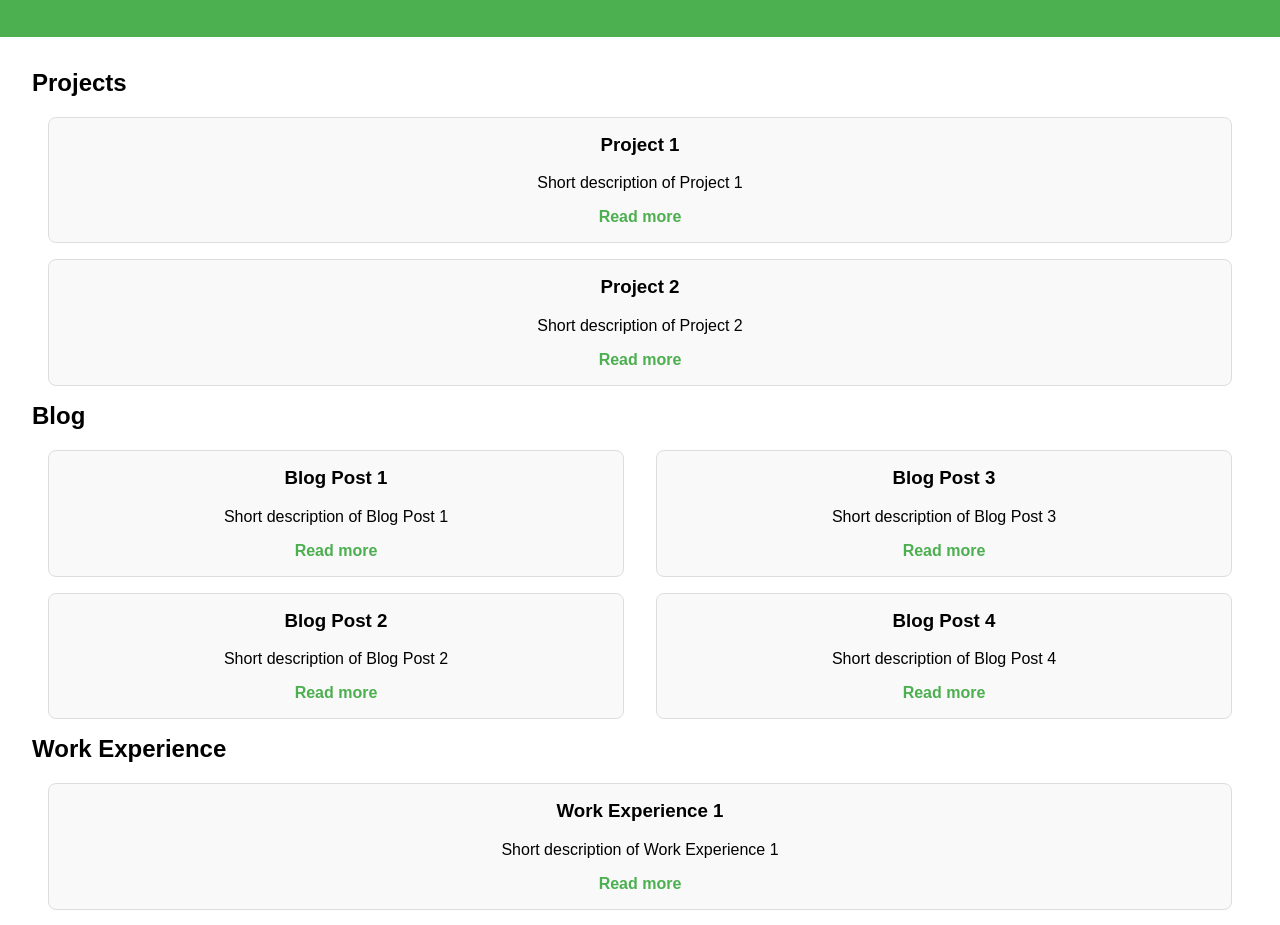
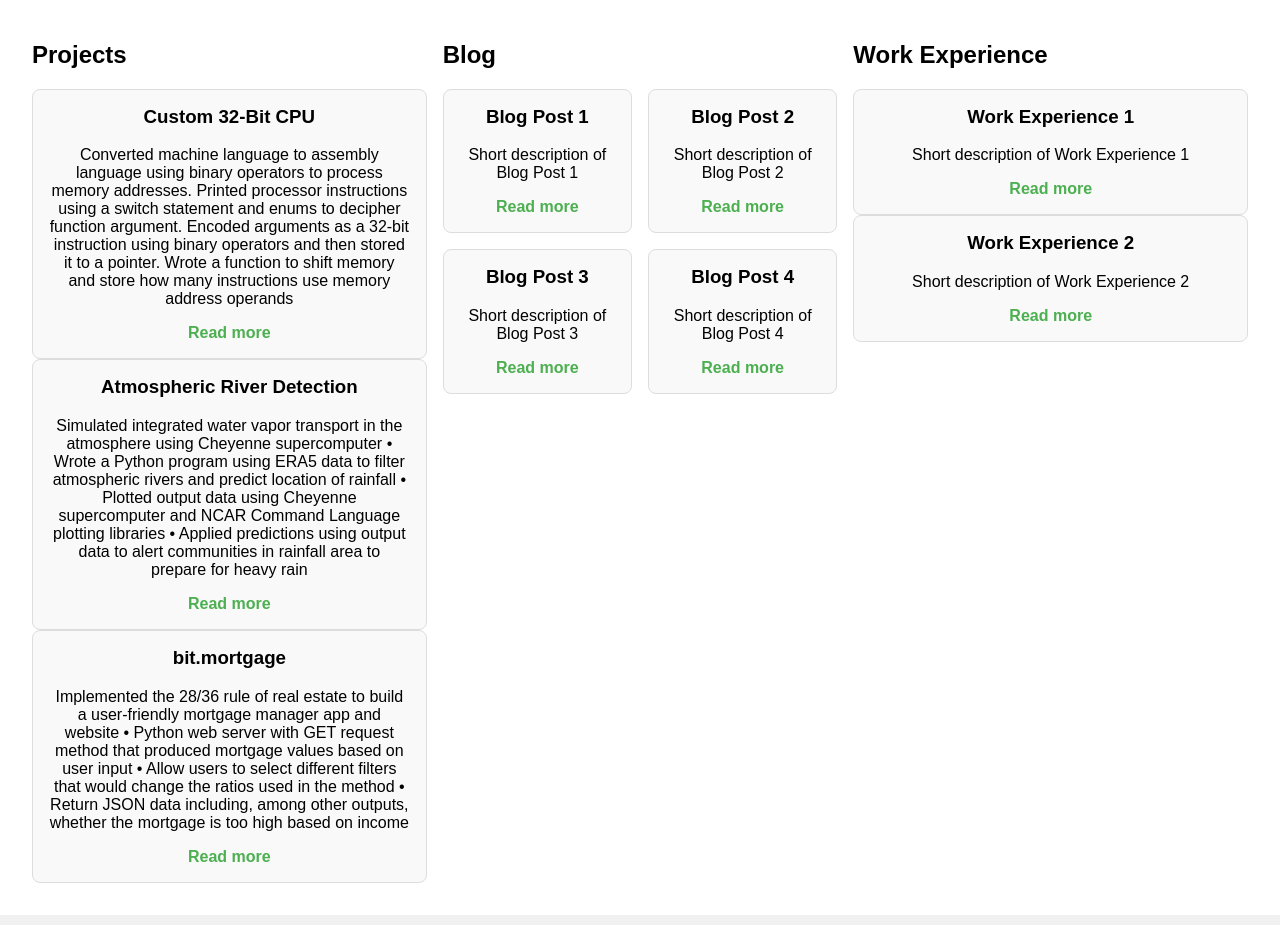
Before and after one commit to bnewman6/portfolio, a plain HTML site: page src/index.html in a window 1280 px wide. Shown: the part 155-1080 px from the top of the page. Drawn offline with Linux system fonts and the light colour scheme.

Commit message:
yooo looks cool NOT

```diff
--- a/src/index.html
+++ b/src/index.html
@@ -7,32 +7,43 @@
     <link rel="stylesheet" href="styles.css">
 </head>
 <body>
+    <div class="wrapper">
         <header>
             <h1>Your Name</h1>
             <h2>Subtitle</h2>
         </header>
         <main>
-        <section id="projects">
+            <div class="columns">
+                <section id="projects" class="column">
                     <h2>Projects</h2>
-            <div class="columns">
-                <div class="column">
                     <div class="card">
-                        <h3>Project 1</h3>
-                        <p>Short description of Project 1</p>
+                        <h3>Custom 32-Bit CPU</h3>
+                        <p>Converted machine language to assembly language using binary operators to process memory addresses.
+                            Printed processor instructions using a switch statement and enums to decipher function argument.
+                            Encoded arguments as a 32-bit instruction using binary operators and then stored it to a pointer.
+                            Wrote a function to shift memory and store how many instructions use memory address operands</p>
                         <a href="#">Read more</a>
                     </div>
                     <div class="card">
-                        <h3>Project 2</h3>
-                        <p>Short description of Project 2</p>
+                        <h3>Atmospheric River Detection</h3>
+                        <p>Simulated integrated water vapor transport in the atmosphere using Cheyenne supercomputer
+                            • Wrote a Python program using ERA5 data to filter atmospheric rivers and predict location of rainfall
+                            • Plotted output data using Cheyenne supercomputer and NCAR Command Language plotting libraries
+                            • Applied predictions using output data to alert communities in rainfall area to prepare for heavy rain</p>
                         <a href="#">Read more</a>
                     </div>
-                </div>
+                    <div class="card">
+                        <h3>bit.mortgage</h3>
+                        <p>Implemented the 28/36 rule of real estate to build a user-friendly mortgage manager app and website
+                            • Python web server with GET request method that produced mortgage values based on user input
+                            • Allow users to select different filters that would change the ratios used in the method
+                            • Return JSON data including, among other outputs, whether the mortgage is too high based on income</p>
+                        <a href="#">Read more</a>
                     </div>
                 </section>
-        <section id="blog">
+                <section id="blog" class="column">
                     <h2>Blog</h2>
-            <div class="columns">
-                <div class="column">
+                    <div class="blog-container">
                         <div class="card">
                             <h3>Blog Post 1</h3>
                             <p>Short description of Blog Post 1</p>
@@ -43,8 +54,6 @@
                             <p>Short description of Blog Post 2</p>
                             <a href="#">Read more</a>
                         </div>
-                </div>
-                <div class="column">
                         <div class="card">
                             <h3>Blog Post 3</h3>
                             <p>Short description of Blog Post 3</p>
@@ -56,12 +65,9 @@
                             <a href="#">Read more</a>
                         </div>
                     </div>
-            </div>
                 </section>
-        <section id="work-experience">
+                <section id="work-experience" class="column">
                     <h2>Work Experience</h2>
-            <div class="columns">
-                <div class="column">
                     <div class="card">
                         <h3>Work Experience 1</h3>
                         <p>Short description of Work Experience 1</p>
@@ -72,12 +78,12 @@
                         <p>Short description of Work Experience 2</p>
                         <a href="#">Read more</a>
                     </div>
+                </section>
             </div>
-            </div>
-        </section>
         </main>
         <footer>
             <a href="#">View my resume</a>
         </footer>
+    </div>
 </body>
 </html>
--- a/src/styles.css
+++ b/src/styles.css
@@ -1,33 +1,46 @@
+html, body {
+    height: 100%;
+    margin: 0;
+}
+
 body {
     font-family: Arial, sans-serif;
-    margin: 0;
-    padding: 0;
-    box-sizing: border-box;
+    display: flex;
+    flex-direction: column;
+}
+
+.wrapper {
+    display: flex;
+    flex-direction: column;
+    min-height: 100vh;
 }
 
 header {
     background-color: #4CAF50;
     color: white;
-    padding: 2em 0;
+    padding: 0.5em 0;
     text-align: center;
 }
 
 main {
+    flex: 1;
     padding: 2em;
-}
-
-h2 {
-    margin-top: 0;
 }
 
 .columns {
     display: flex;
     justify-content: space-between;
+    gap: 1em;
 }
 
 .column {
     flex: 1;
-    margin: 0 1em;
+}
+
+.blog-container {
+    display: grid;
+    grid-template-columns: 1fr 1fr;
+    gap: 1em;
 }
 
 .card {
@@ -35,7 +48,6 @@ h2 {
     border: 1px solid #ddd;
     border-radius: 8px;
     padding: 1em;
-    margin-bottom: 1em;
     text-align: center;
 }
 
@@ -61,17 +73,12 @@ footer {
     background-color: #f1f1f1;
     text-align: center;
     padding: 1em 0;
-    position: relative;
-    bottom: 0;
-    width: 100%;
 }
-
 footer a {
     color: #4CAF50;
     text-decoration: none;
     font-weight: bold;
 }
-
 footer a:hover {
     text-decoration: underline;
 }
```
Lines whose indentation alone changed are shown as unchanged.
